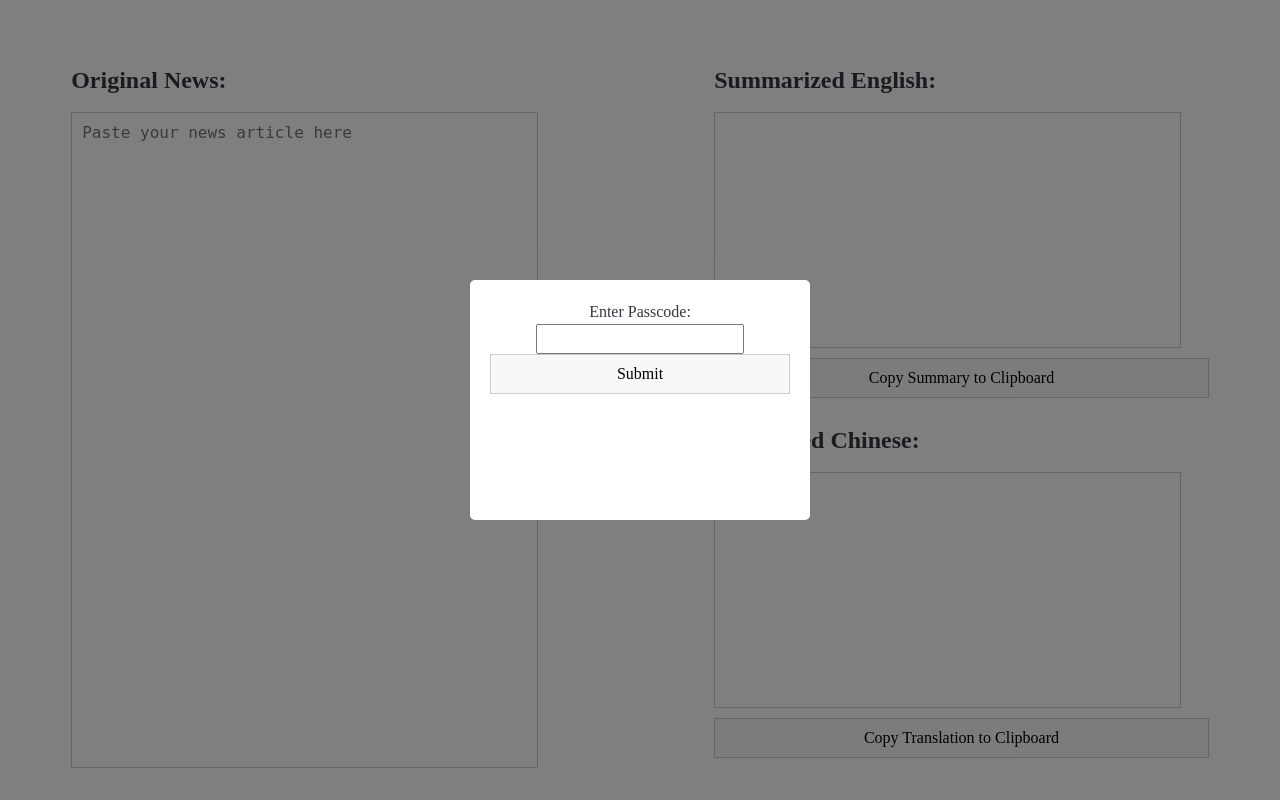
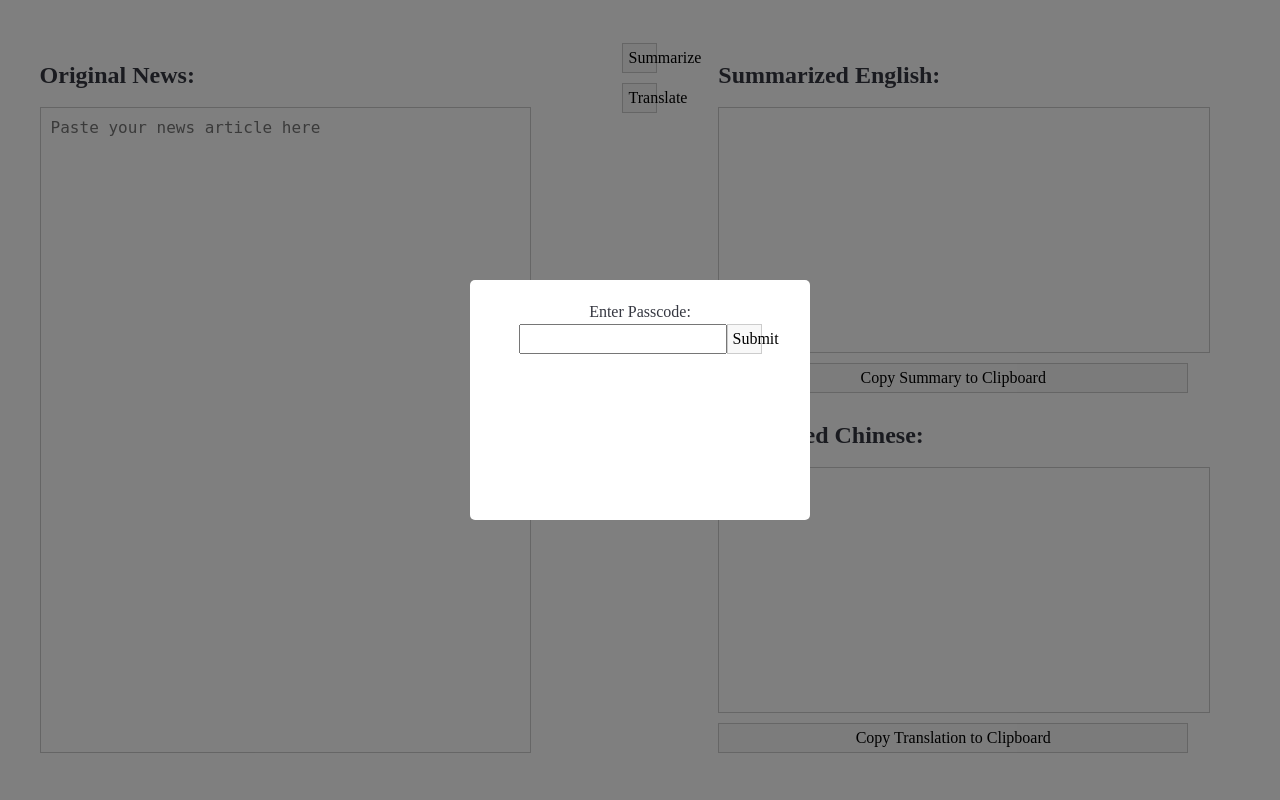
Before and after one commit to hiroayumi/gvf-news, a Flask app: page / in a window 1280 px wide. Run offline with Flask 2, Linux system fonts and the light colour scheme; some web fonts are replaced.

Commit message:
Update main.css

```diff
--- a/static/main.css
+++ b/static/main.css
@@ -24,14 +24,15 @@ body {
     display: flex;
     flex-direction: column;
     align-items: center;
-    padding-top: 20px;
+    padding-top: 15px;
 }
 .container {
     display: flex;
     justify-content: space-between;
-    width: 90%;
+    width: 95%;
     height: 90vh;
     padding: 20px;
+    align-items:flex-start;
 }
 .input,
 .output {
@@ -40,6 +41,7 @@ body {
     flex-direction: column;
     justify-content: space-between;
     font-family: "ColfaxAI";
+    height: 100%;
 }
 .input {
     width: 40%;
@@ -58,7 +60,7 @@ body {
     align-items: center;
     gap: 10px;
     flex: 0.3;
-    width: 50px;
+    width: 35px;
 }
 textarea {
     width: 90%;
@@ -72,11 +74,11 @@ textarea {
 button {
     cursor: pointer;
     font-size: 1rem;
-    padding: 10px;
+    padding: 5px;
     border: 1px solid #ccc;
     background-color: #f8f8f8;
     transition: background-color 0.3s;
-    width: 100%;
+    width: 35px;
     font-family: "ColfaxAI";
 }
 button:hover {
@@ -107,4 +109,15 @@ output textarea {
 .copy-btn {
   margin-top: 10px;
   margin-bottom: 10px;
+  width: 90%;
 }
+
+.input textarea {
+    flex-grow: 1; /* Add this line */
+    margin-bottom: 10px; /* Add this line */
+}
+
+.popup h1, .popup p {
+    margin: 0;
+    padding: 0;
+}
```
